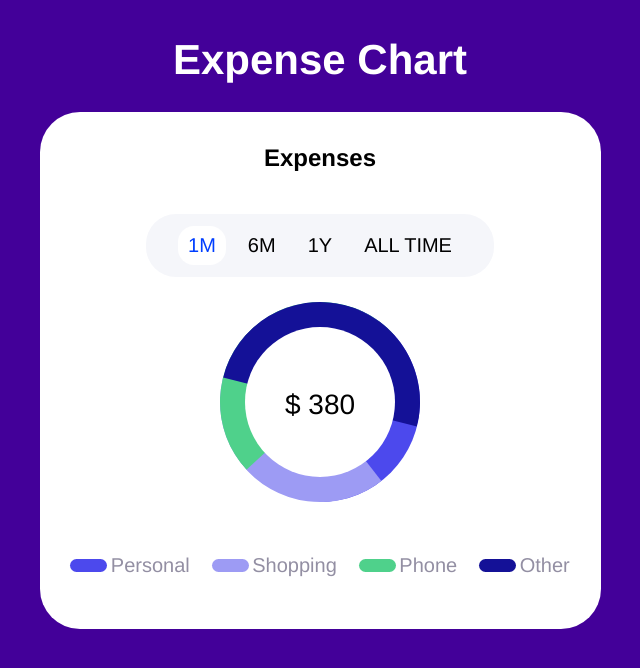
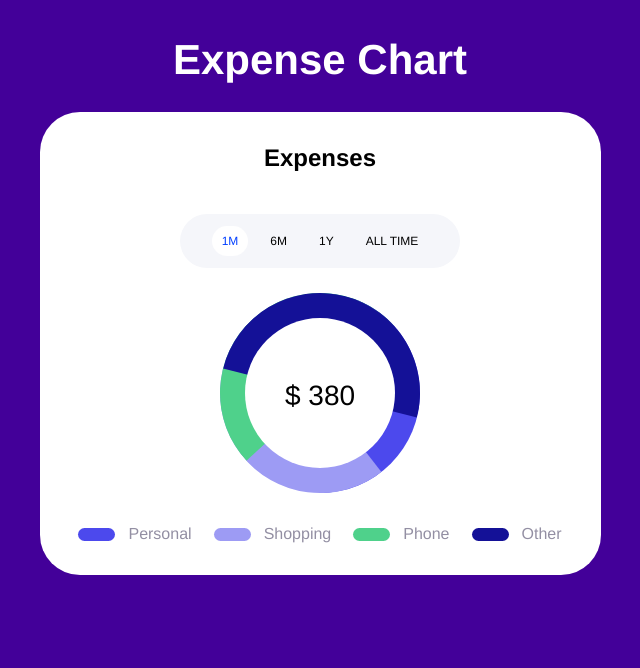
Before and after one commit to haweecodes/expense-chart, a React (Create React App) app: page / in a window 1280 px wide. Shown: the top 668 px of the page, without its empty margins (320-960 px from the left). Built offline with nearby package versions, Linux system fonts and the light colour scheme; a web font is replaced by a local one.

Commit message:
refactor: refactor data points and css

```diff
--- a/src/App.jsx
+++ b/src/App.jsx
@@ -1,12 +1,42 @@
 import Card from './components/card';
 import './App.css';
+const data = [
+  {
+    "period": "1M",
+    "personal": 150,
+    "shopping": 90,
+    "phone": 60,
+    "other": 80
+  },
+  {
+    "period": "6M",
+    "personal": 320,
+    "shopping": 240,
+    "phone": 255,
+    "other": 298
+  },
+  {
+    "period": "1Y",
+    "personal": 950,
+    "shopping": 930,
+    "phone": 738,
+    "other": 490
+  },
+  {
+    "period": "ALL TIME",
+    "personal": 1800,
+    "shopping": 1420,
+    "phone": 1265,
+    "other": 1000
+  }
+];
 
 function App() {
   return (
     <div>
       <h1>Expense Chart</h1>
       <section>
-        <Card></Card>
+        <Card data={data}></Card>
       </section>
       <footer></footer>
     </div>
--- a/src/components/card/index.jsx
+++ b/src/components/card/index.jsx
@@ -1,50 +1,38 @@
-import React, { useState } from "react";
+import React, { useEffect, useState } from "react";
 import Filter from "../period-filter";
 import DoughnutChart from "../chart/doughnut-chart";
 import Legend from "../legend/index";
 import "./style.css";
 
-const filter = ['1M', '6M', '1Y', 'ALL TIME'];
-const data = [
-  {
-    period: "1M",
-    personal: 150,
-    shopping: 90,
-    phone: 60,
-    other: 80,
-  },
-  {
-    period: "6M",
-    personal: 320,
-    shopping: 240,
-    phone: 255,
-    other: 298,
-  },
-  {
-    period: "1Y",
-    personal: 950,
-    shopping: 930,
-    phone: 738,
-    other: 490,
-  },
-  {
-    period: "ALL TIME",
-    personal: 25,
-    shopping: 25,
-    phone: 25,
-    other: 25,
-  },
-];
+const Card = ({ data }) => {
+  const [filter, setFilter] = useState([]);
+  const [filterState, setFilterState] = useState(null);
 
-const Card = () => {
-  const [filterState, setFilterState] = useState(filter[0]);
+  useEffect(() => {
+    const temp = data.reduce((accumulator, value) => {
+      accumulator.push(value?.period);
+      return accumulator;
+    }, [...filter]);
+
+    setFilter([...temp]);
+    setFilterState(temp[0]);
+  }, [data]);
 
   return (
     <div className="card">
-      <p className="card-title">Expenses</p>
-      <Filter filter={filter} currentFilterState={(value) => {setFilterState(value)}}></Filter>
-      <DoughnutChart data={data} filterState={filterState}></DoughnutChart>
-      <Legend data={data} filterState={filterState}></Legend>
+      <p className="card-title">Expenses</p>{" "}
+      {filter.length > 0 && data && filterState && (
+        <>
+          <Filter
+            filter={filter}
+            currentFilterState={(value) => {
+              setFilterState(value);
+            }}
+          ></Filter>
+          <DoughnutChart data={data} filterState={filterState}></DoughnutChart>
+          <Legend data={data} filterState={filterState}></Legend>
+        </>
+      )}
     </div>
   );
 };
--- a/src/components/legend/index.jsx
+++ b/src/components/legend/index.jsx
@@ -16,7 +16,7 @@ const Legend = ({data, filterState}) => {
       {Object.keys(timePeriod)
         .filter((key) => key !== "period")
         .map((value, index) => {
-          return <div className="legend-items">
+          return <div className="legend-items" key={value}>
             <div className="color-box" style={{backgroundColor: getColors(index)}}></div>
             <p>{value}</p>
           </div>;
--- a/src/components/legend/style.css
+++ b/src/components/legend/style.css
@@ -7,7 +7,7 @@
     display: inline-flex;
     justify-content: center;
     align-items: center;
-    gap: 3.5px;
+    gap: 13px;
 }
 
 .legend-items .color-box {
@@ -19,6 +19,8 @@
 .legend-items p {
     color: #938FA3;
     text-transform: capitalize;
+    margin: 0;
+    font-size: 16px;
 }
 
 
--- a/src/components/period-filter/index.jsx
+++ b/src/components/period-filter/index.jsx
@@ -17,7 +17,6 @@ const Filter = ({ filter, currentFilterState }) => {
       {filter.map((value) => (
         <p
           key={value}
-          style={{ margin: 0 }}
           className={value === activeState ? "active" : ""}
           onClick={() => handleFilter(value)}
         >
--- a/src/components/period-filter/style.css
+++ b/src/components/period-filter/style.css
@@ -13,6 +13,8 @@
 .filter p {
     padding: 8px 10px;
     cursor: pointer;
+    margin: 0;
+    font-size: 12px;
 }
 
 .filter .active {
```
